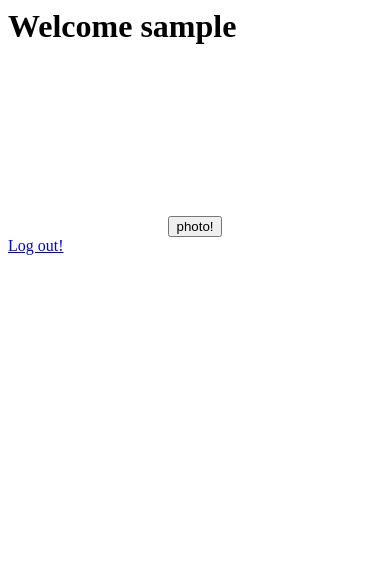
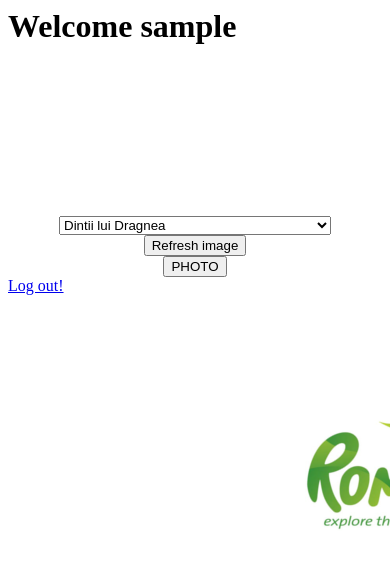
Before and after one commit to rchioreanu/Camagru, a PHP site: page /welcome.php in a window 390 px wide; the page is wider, and only the part inside the window is pictured. Shown: the top 569 px of that part. Run offline with PHP 8.4, Linux system fonts and the light colour scheme; the visitor is signed in with stand-in values (Sample User, id 1).

Commit message:
Image manipulation
I implemented the overlay image and created a menu to select the
filter. Made it responsive with JS.

```diff
--- a/style.css
+++ b/style.css
@@ -40,6 +40,10 @@
 }
 
 #video {
+	top: 0;
+	left: 0;
+	z-index: 0;
+	position: relative;
 	transform: scaleX(-1);
 	display: block;
 	margin: 0 auto;
@@ -57,4 +61,33 @@
 #image {
 	display: block;
 	margin: 0 auto;
+	top: 0;
+	left: 0;
+	z-index: 0;
 }
+
+#overlay {
+	display: block;
+	margin: 0 auto;
+	position: absolute;
+	top: 0;
+	left: 28%;
+	z-index: 1;
+}
+
+.div {
+	position: relative;
+}
+
+.center {
+	text-align: center;
+}
+ #list {
+	 display: inline-block;
+	 margin: 0 auto;
+ }
+
+ #refresh {
+	 display: inline-block;
+	 margin: 0 auto;
+ }
--- a/webcam.js
+++ b/webcam.js
@@ -18,19 +18,6 @@
 	form.submit();
 }
 
-function grayscale (ctx) {
-	for (let i = 0; i < 640; i++)
-		for (let j = 0; j < 480; j++) {
-			let tmp = ctx.getImageData(i, j, 1, 1);
-			let r = tmp.data[0];
-			let g = tmp.data[1];
-			let b = tmp.data[2];
-			let v = 0.2126*r + 0.7152*g + 0.0722*b;
-			tmp.data[0] = tmp.data[1] = tmp.data[2] = v;
-			ctx.putImageData(tmp, i, j);
-		}
-	return (ctx);
-}
 document.addEventListener("DOMContentLoaded", function () {
 
 	"use strict";
@@ -41,6 +28,8 @@
 	var image = document.getElementById('image');
 	var width = 640;
 	var height = 480;
+	var select = document.getElementById('refresh');
+	var overlay = document.getElementById('overlay');
 
 	function handleSuccess(stream) {
 		var videoTracks = stream.getVideoTracks();
@@ -55,6 +44,10 @@
 	}
 	navigator.mediaDevices.getUserMedia(constraints).
 		then(handleSuccess);
+	select.onclick = function () {
+		var sel = document.getElementById("list");
+		overlay.src = "image/" + sel.options[sel.selectedIndex].value + ".png"
+	}
 	button.onclick = function() {
 		var context = canvas.getContext('2d');
 		canvas.width = 640;
@@ -62,7 +55,7 @@
 		context.translate(width, 0);
 		context.scale(-1, 1);
 		context.drawImage(video, 0, 0);
-		var img = canvas.toDataURL("image/bmp");
+		var img = canvas.toDataURL("image/png");
 		post('upload.php', {
 			image: img
 		});
--- a/welcome.php
+++ b/welcome.php
@@ -12,9 +12,23 @@
    <body>
 	  <h1>Welcome <?php echo $_SESSION['login_user'];?></h1>
 <canvas id = "canvas" width = 640 height = 480></canvas>
+<div class = "div">
 <video id = "video" autoplay></video>
-<input id = "button" type = "button" value = "photo!" >
-<img id = "image">
+<img id = "overlay" src = "image/explore.png">
+</div>
+<div class = "center">
+<select id = "list">
+<option value = "dragnea">Dintii lui Dragnea</option>
+<option value = "iVoted">I Voted</option>
+<option value = "pineapple">Pineapple</option>
+<option value = "agreement">Paris agreement</option>
+<option value = "explore">Romania - Explore the Carpathian Garden</option>
+<option value = "romania">Romania</option>
+<option value = "cpf"> Coalitia pentru Familie</option>
+</select>
+<button type = "button" id = "refresh">Refresh image</button>
+</div>
+<button type = "button" id = "button">PHOTO</button>
 <script type = "text/javascript" src = "webcam.js"></script>
 <a href = "logout.php">Log out!</a>
    </body>
```
Also changed, not shown: upload.php (+16 -4 lines), image/agreement.png (added), image/cpf.png (added), image/dragnea.png (added), image/explore.png (added), image/iVoted.png (added), image/pineapple.png (added), image/romania.png (added).
